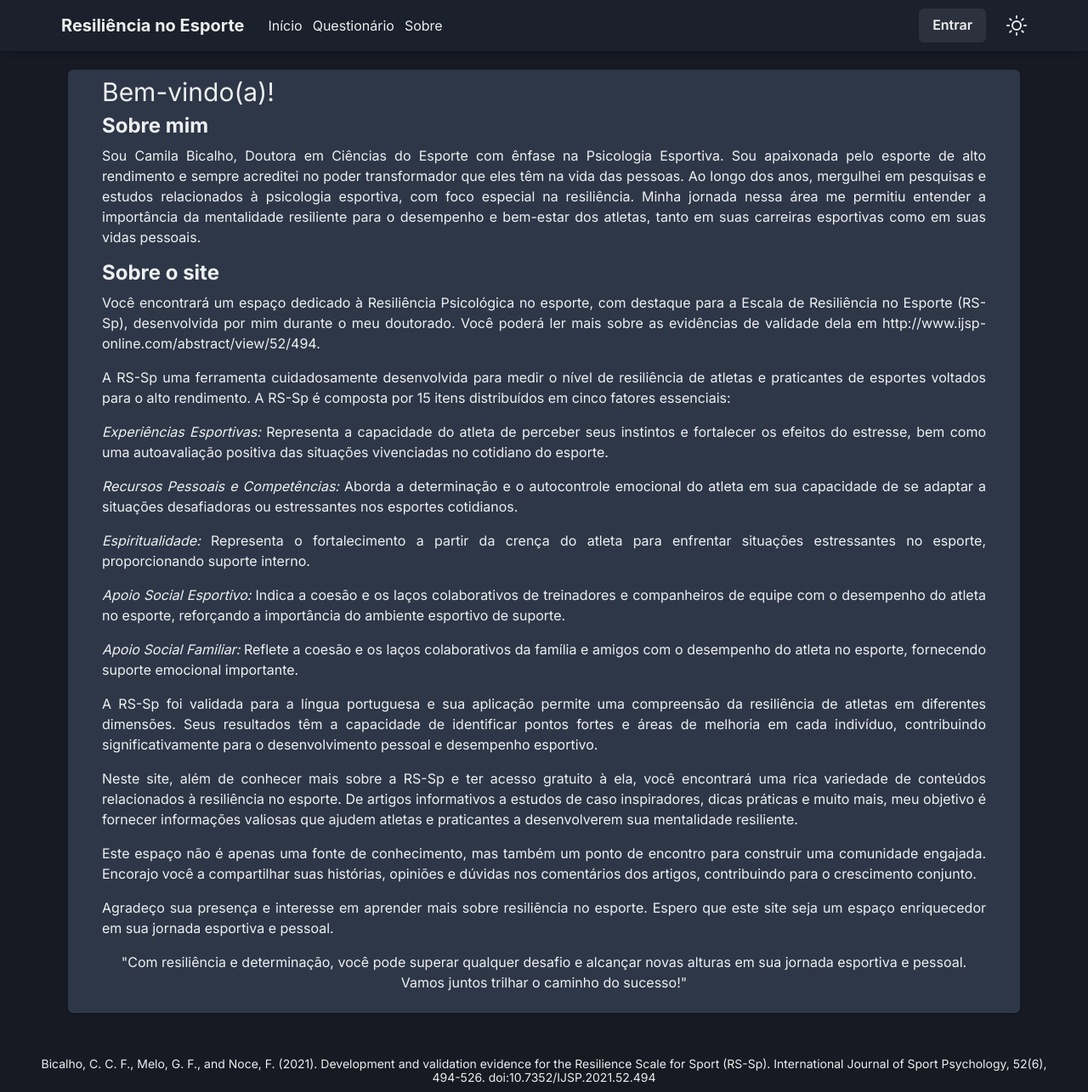
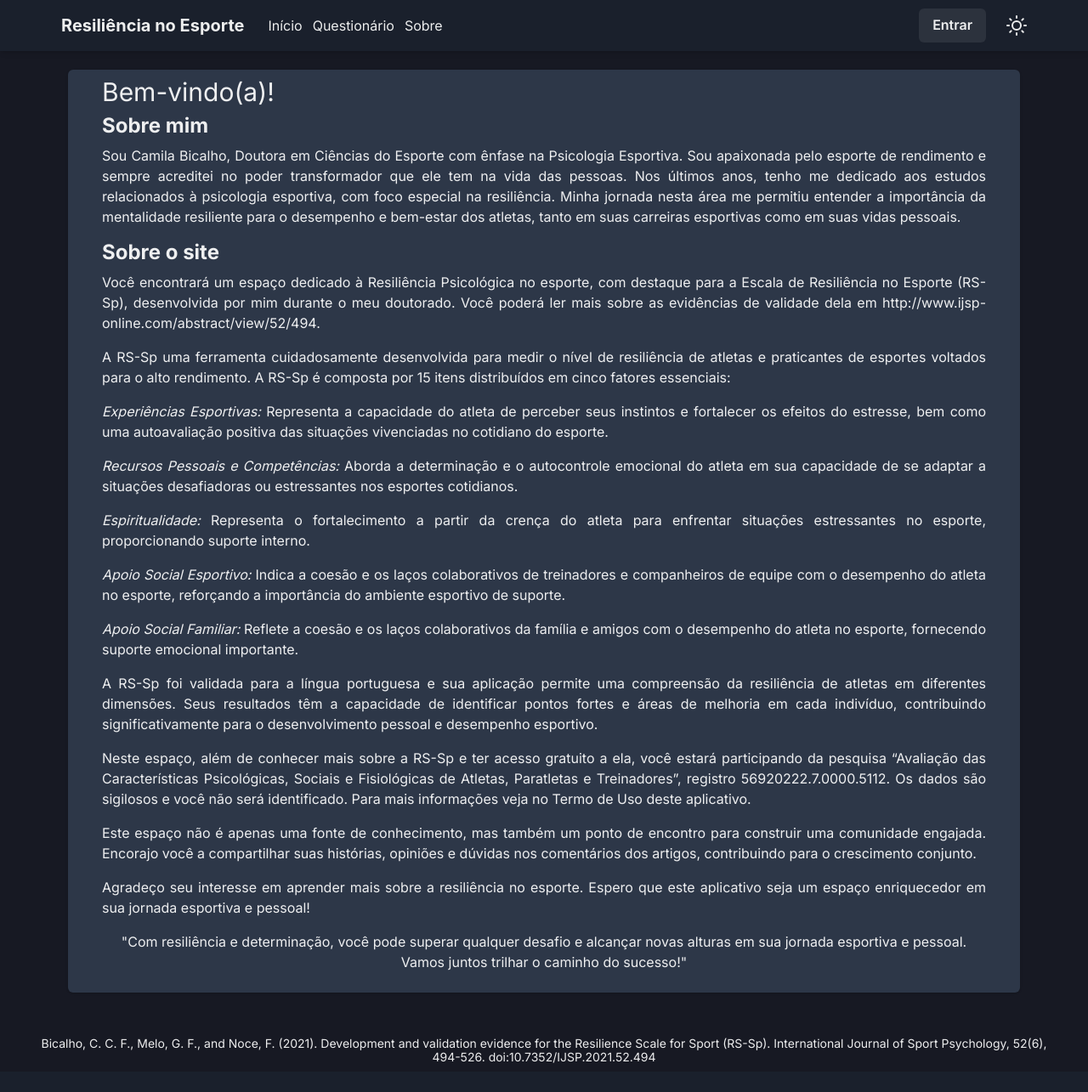
Before and after one commit to FDelfim/rs-sp, a Next.js app: page /about in a window 1280 px wide. Shown: the whole page at 85% size. After the commit the page ends 1261 px from the top, so only its background shows below. Built offline with nearby package versions, Linux system fonts and the light colour scheme; no server answers.

Commit message:
feat: change about

```diff
--- a/pages/about.js
+++ b/pages/about.js
@@ -10,11 +10,7 @@ export default function about() {
         <Text as='h1' fontSize='3xl'>Bem-vindo(a)!</Text>
         <Text as='h2' fontSize='2xl' fontWeight='bold'>Sobre mim</Text>
         <Text as='p' textAlign='justify'>
-          Sou Camila Bicalho, Doutora em Ciências do Esporte com ênfase na Psicologia Esportiva.
-          Sou apaixonada pelo esporte de alto rendimento e sempre acreditei no poder transformador que eles têm na vida das pessoas.
-          Ao longo dos anos, mergulhei em pesquisas e estudos relacionados à psicologia esportiva, com foco especial na resiliência.
-          Minha jornada nessa área me permitiu entender a importância da mentalidade resiliente para o desempenho e bem-estar dos atletas,
-          tanto em suas carreiras esportivas como em suas vidas pessoais.
+        Sou Camila Bicalho, Doutora em Ciências do Esporte com ênfase na Psicologia Esportiva. Sou apaixonada pelo esporte de rendimento e sempre acreditei no poder transformador que ele tem na vida das pessoas. Nos últimos anos, tenho me dedicado aos estudos relacionados à psicologia esportiva, com foco especial na resiliência. Minha jornada nesta área me permitiu entender a importância da mentalidade resiliente para o desempenho e bem-estar dos atletas, tanto em suas carreiras esportivas como em suas vidas pessoais.
         </Text>
         <Text as='h2' fontSize='2xl' fontWeight='bold'>Sobre o site</Text>
         <Text as='p' textAlign='justify'>
@@ -42,14 +38,12 @@ export default function about() {
           A RS-Sp foi validada para a língua portuguesa e sua aplicação permite uma compreensão da resiliência de atletas em diferentes dimensões. Seus resultados têm a capacidade de identificar pontos fortes e áreas de melhoria em cada indivíduo, contribuindo significativamente para o desenvolvimento pessoal e desempenho esportivo.
         </Text>
         <Text as='p' textAlign='justify'>
-          Neste site, além de conhecer mais sobre a RS-Sp e ter acesso gratuito à ela, você encontrará uma rica variedade de conteúdos relacionados à resiliência no esporte. De artigos informativos a estudos de caso inspiradores, dicas práticas e muito mais, meu objetivo é fornecer informações valiosas que ajudem atletas e praticantes a desenvolverem sua mentalidade resiliente.
-        </Text>
+          Neste espaço, além de conhecer mais sobre a RS-Sp e ter acesso gratuito a ela, você estará participando da pesquisa “Avaliação das Características Psicológicas, Sociais e Fisiológicas de Atletas, Paratletas e Treinadores”, registro 56920222.7.0000.5112. Os dados são sigilosos e você não será identificado. Para mais informações veja no Termo de Uso deste aplicativo.        </Text>
         <Text as='p' textAlign='justify'>
           Este espaço não é apenas uma fonte de conhecimento, mas também um ponto de encontro para construir uma comunidade engajada. Encorajo você a compartilhar suas histórias, opiniões e dúvidas nos comentários dos artigos, contribuindo para o crescimento conjunto.
         </Text>
         <Text as='p' textAlign='justify'>
-          Agradeço sua presença e interesse em aprender mais sobre resiliência no esporte. Espero que este site seja um espaço enriquecedor em sua jornada esportiva e pessoal.
-        </Text>
+          Agradeço seu interesse em aprender mais sobre a resiliência no esporte. Espero que este aplicativo seja um espaço enriquecedor em sua jornada esportiva e pessoal!        </Text>
         <Text as='p' textAlign='center'>
           "Com resiliência e determinação, você pode superar qualquer desafio e alcançar novas alturas em sua jornada esportiva e pessoal. Vamos juntos trilhar o caminho do sucesso!"
         </Text>
```
